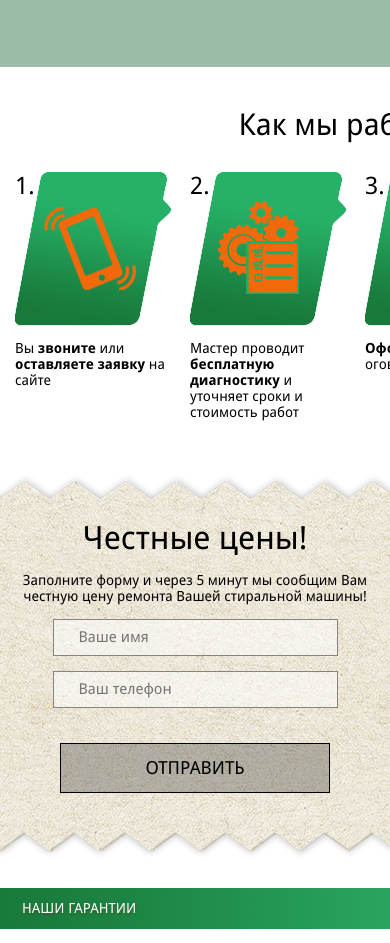
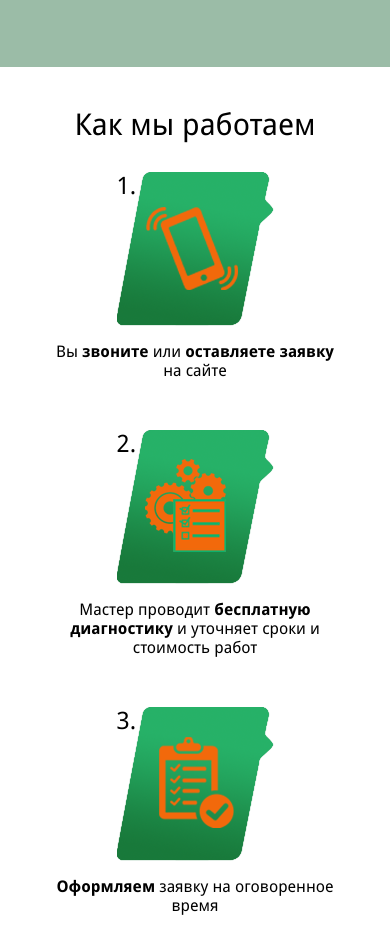
Before and after one commit to LoveWebDesign/Washing-Machine, a plain HTML site: page index.html in a window 390 px wide. Shown: the part 5397-6340 px from the top of the page. Drawn offline with nearby package versions, Linux system fonts and the light colour scheme.

Commit message:
finish order block for mobile

```diff
--- a/css/styles.css
+++ b/css/styles.css
@@ -840,10 +840,6 @@ footer {
 		width: 160px;
 	}
 
-	.process-text {
-		font-size: 14px;
-	}
-
 	.warranty-text {
 		max-width: 350px;
 	}
@@ -860,6 +856,7 @@ footer {
 	.fourth-screen,
 	.fifth-screen,
 	.sixth-screen,
+	.process-screen,
 	.seventh-screen,
 	.eighth-screen,
 	footer {
@@ -973,6 +970,32 @@ footer {
 		margin-bottom: 30px;
 	}
 
+	.process-container {
+		width: 100%;
+	}
+
+	.process {
+		float: none;
+		margin: 0 auto 50px;
+		width: 280px;
+	}
+
+	.process:last-child {
+		margin: 0 auto;
+	}
+
+	.process-1,
+	.process-2,
+	.process-3,
+	.process-4 {
+		margin: 0 auto;
+	}
+
+	.process-text {
+		text-align: center;
+	}
+
+
 	.seventh-screen {
 		padding-bottom: 70px;
 	}
```
